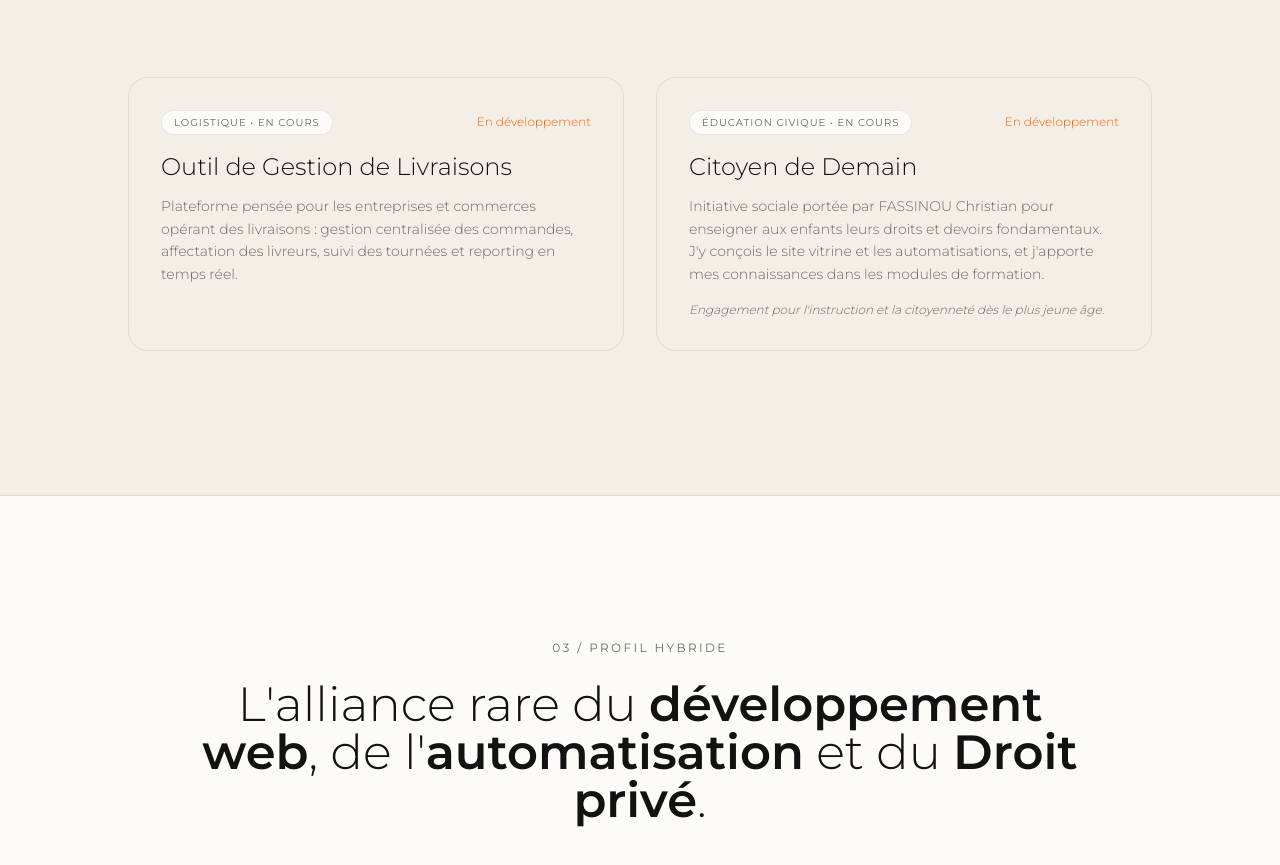
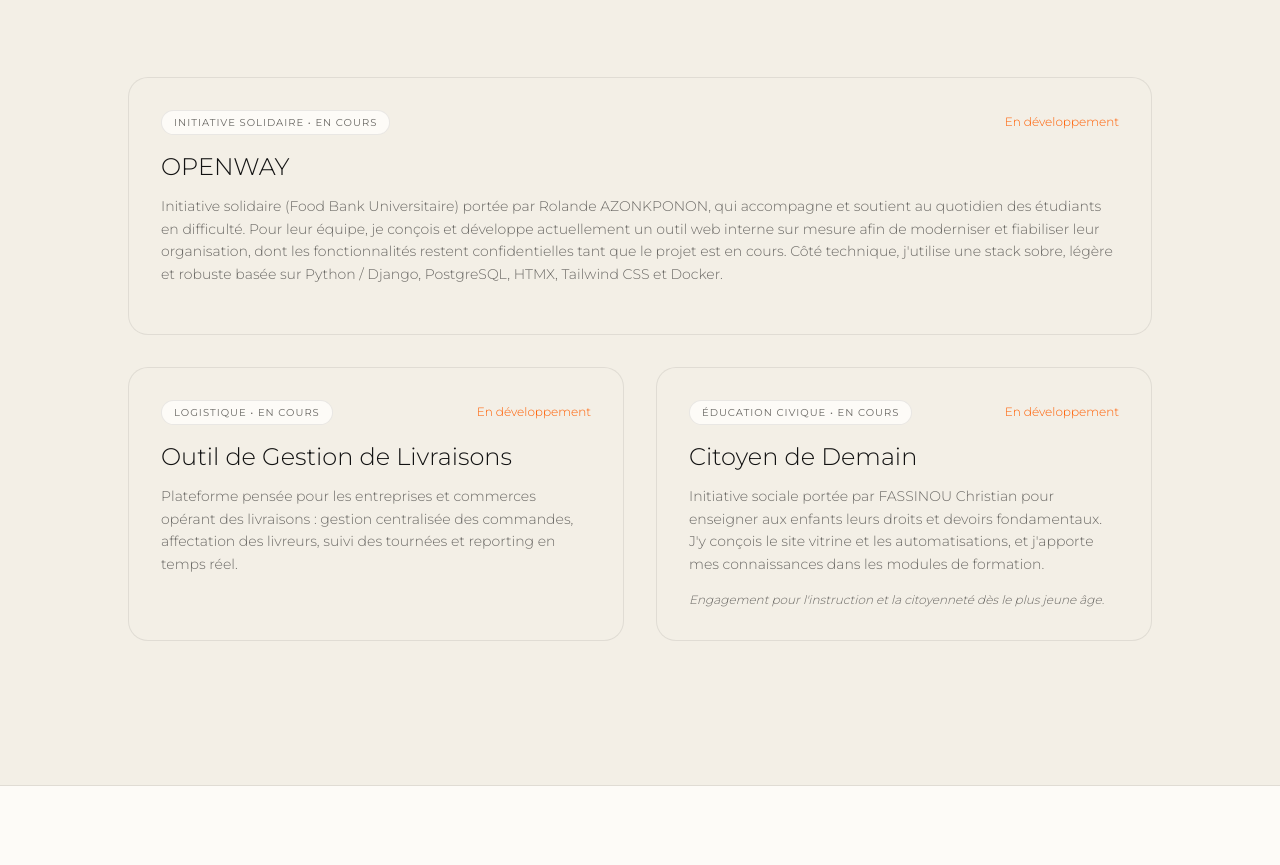
Before and after one commit to fiabmsr/fiab, a plain HTML site: page index.html in a window 1280 px wide. Shown: the part 2169-3034 px from the top of the page. Drawn offline with nearby package versions, Linux system fonts and the light colour scheme.

Commit message:
Ajout du projet openway

```diff
--- a/index.html
+++ b/index.html
@@ -365,6 +365,22 @@
 
         <div class="grid md:grid-cols-2 gap-8 max-w-5xl mx-auto">
 
+          <!-- !fiab : projet openway -->
+          <div class="project-card p-6 md:p-8 md:col-span-2 flex flex-col justify-between" data-aos="fade-up">
+            <div>
+              <div class="flex items-center justify-between mb-4">
+                <span class="text-[10px] tracking-widest uppercase px-3 py-1 rounded-full bg-var border border-var text-muted-var">
+                  Initiative Solidaire • En cours
+                </span>
+                <span class="text-xs text-primaire font-light">En développement</span>
+              </div>
+              <h3 class="text-xl md:text-2xl font-light text-var mb-3">OPENWAY</h3>
+              <p class="text-sm text-muted-var font-light leading-relaxed mb-4">
+                Initiative solidaire (Food Bank Universitaire) portée par Rolande AZONKPONON, qui accompagne et soutient au quotidien des étudiants en difficulté. Pour leur équipe, je conçois et développe actuellement un outil web interne sur mesure afin de moderniser et fiabiliser leur organisation, dont les fonctionnalités restent confidentielles tant que le projet est en cours. Côté technique, j'utilise une stack sobre, légère et robuste basée sur Python / Django, PostgreSQL, HTMX, Tailwind CSS et Docker.
+              </p>
+            </div>
+          </div>
+
           <!-- !fiab : projet outil de livraison fiab gestion -->
           <div class="project-card p-6 md:p-8 flex flex-col justify-between" data-aos="fade-up">
             <div>
```
Also changed, not shown: 2 other files.
